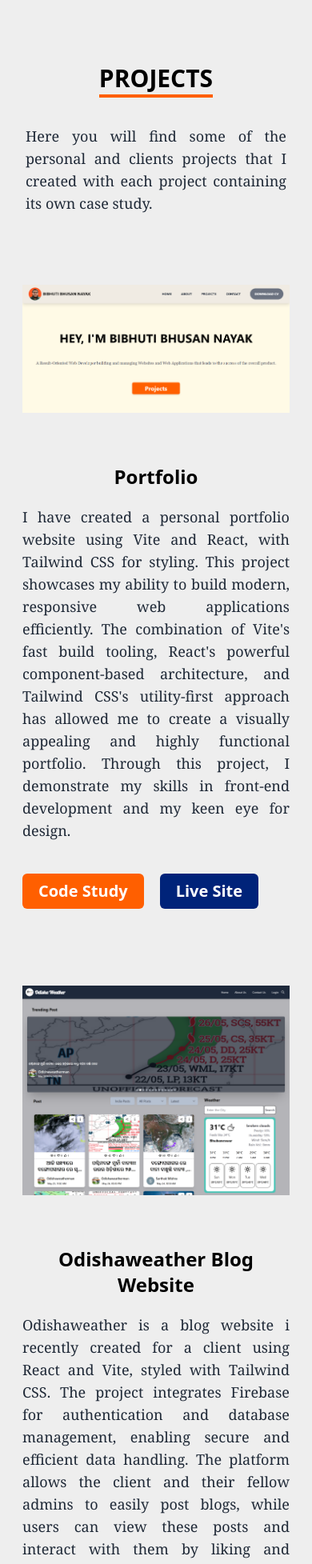
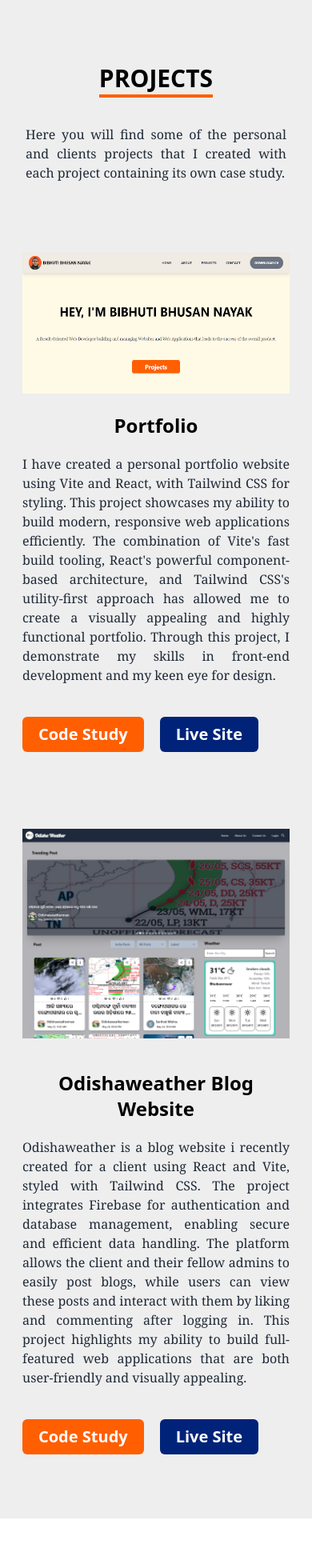
Before and after one commit to bibhuti147/portfolio-app, a React (Vite) app: page /projects in a window 390 px wide. Shown: the top 1955 px of the page at 80% size. After the commit the page ends 1898 px from the top, so only its background shows below. Built offline with nearby package versions, Linux system fonts and the light colour scheme.

Commit message:
11th change

```diff
--- a/src/pages/Aboutme.jsx
+++ b/src/pages/Aboutme.jsx
@@ -9,7 +9,7 @@ const Aboutme = () => {
       <h1 class="text-3xl md:text-4xl text-center font-bold pb-10">
         <span class="border-b-4 border-[#FF5F00]">ABOUT ME</span>
       </h1>
-      <p className="text-justify md:text-center text-gray-800 text-lg md:text-xl font-serif px-8 md:px-56">
+      <p className="text-justify md:text-center text-gray-800 text-base md:text-xl font-serif px-8 md:px-56">
         Here you will find more information about me, what I do, and my current
         skills mostly in terms of programming and technology
       </p>
@@ -18,13 +18,13 @@ const Aboutme = () => {
           <h1 className="text-2xl md:text-3xl font-bold pb-10">
             Get to know me!
           </h1>
-          <p className="text-lg md:text-xl text-gray-800 font-serif text-justify px-1 pb-10">
+          <p className="text-base md:text-xl text-gray-800 font-serif text-justify px-1 pb-10">
             I'm a budding web developer with a solid foundation in HTML, CSS,
             and JavaScript. I have experience building websites using Vite and
             React, leveraging the power and flexibility these technologies offer
-            for creating dynamic and responsive web applications. In addition to
-            front-end development, I am proficient in using Firebase for both
-            authentication and database management, ensuring secure and
+            for creating dynamic and adequately responsive web applications. In
+            addition to front-end development, I am proficient in using Firebase
+            for both authentication and database management, ensuring secure and
             efficient handling of user data. Currently, I am focused on
             expanding my portfolio with diverse projects that showcase my
             abilities and creativity. I am always eager to learn new
--- a/src/pages/Contact.jsx
+++ b/src/pages/Contact.jsx
@@ -39,7 +39,7 @@ const Contact = () => {
       <h1 class="text-3xl md:text-4xl text-center font-bold pb-10">
         <span class="border-b-4 border-[#FF5F00]">Contact Me</span>
       </h1>
-      <p className="text-justify md:text-center text-gray-800 text-lg md:text-xl font-serif px-8 md:px-56 pb-10">
+      <p className="text-justify md:text-center text-gray-800 text-base md:text-xl font-serif px-8 md:px-56 pb-10">
         Feel free to Contact me by submitting the form below and I will get back
         to you as soon as possible.
       </p>
--- a/src/pages/Home.jsx
+++ b/src/pages/Home.jsx
@@ -11,7 +11,7 @@ const Home = () => {
         <h1 className="text-4xl md:text-6xl text-center font-bold pt-16">
           HEY, I'M BIBHUTI BHUSAN NAYAK
         </h1>
-        <p className="py-12 px-10 font-serif text-gray-700 text-justify text-lg md:text-xl">
+        <p className="py-12 px-10 font-serif text-gray-700 text-justify text-base md:text-xl">
           A Result-Oriented Web Developer building and managing Websites and Web
           Applications that leads to the success of the overall product.
         </p>
--- a/src/pages/Projects.jsx
+++ b/src/pages/Projects.jsx
@@ -9,7 +9,7 @@ const Projects = () => {
       <h1 class="text-3xl md:text-4xl text-center font-bold pb-10">
         <span class="border-b-4 border-[#FF5F00]">PROJECTS</span>
       </h1>
-      <p className="text-justify md:text-center text-gray-800 text-lg md:text-xl font-serif px-8 md:px-56">
+      <p className="text-justify md:text-center text-gray-800 text-base md:text-xl font-serif px-8 md:px-56">
         Here you will find some of the personal and clients projects that I
         created with each project containing its own case study.
       </p>
@@ -18,13 +18,13 @@ const Projects = () => {
           <img
             src={project1}
             alt="/"
-            className="transform transition-transform ease-in-out hover:scale-105"
+            className="h-[110%] transform transition-transform ease-in-out hover:scale-105"
           />
-          <div className="md:px-16 mt-16 md:mt-0">
+          <div className="md:px-16 mt-10 md:mt-0">
             <h1 className="text-2xl font-bold text-center md:text-left">
               Portfolio
             </h1>
-            <p className="text-lg md:text-xl text-gray-800 font-serif text-justify pt-5 md:pt-10">
+            <p className="text-base md:text-xl text-gray-800 font-serif text-justify pt-5 md:pt-10">
               I have created a personal portfolio website using Vite and React,
               with Tailwind CSS for styling. This project showcases my ability
               to build modern, responsive web applications efficiently. The
@@ -57,11 +57,11 @@ const Projects = () => {
             alt="/"
             className="transform transition-transform ease-in-out hover:scale-105"
           />
-          <div className="md:px-16 mt-16 md:mt-0">
+          <div className="md:px-16 mt-10 md:mt-0">
             <h1 className="text-2xl font-bold text-center md:text-left">
               Odishaweather Blog Website
             </h1>
-            <p className="text-lg md:text-xl text-gray-800 font-serif text-justify pt-5 md:pt-10">
+            <p className="text-base md:text-xl text-gray-800 font-serif text-justify pt-5 md:pt-10">
               Odishaweather is a blog website i recently created for a client
               using React and Vite, styled with Tailwind CSS. The project
               integrates Firebase for authentication and database management,
```
